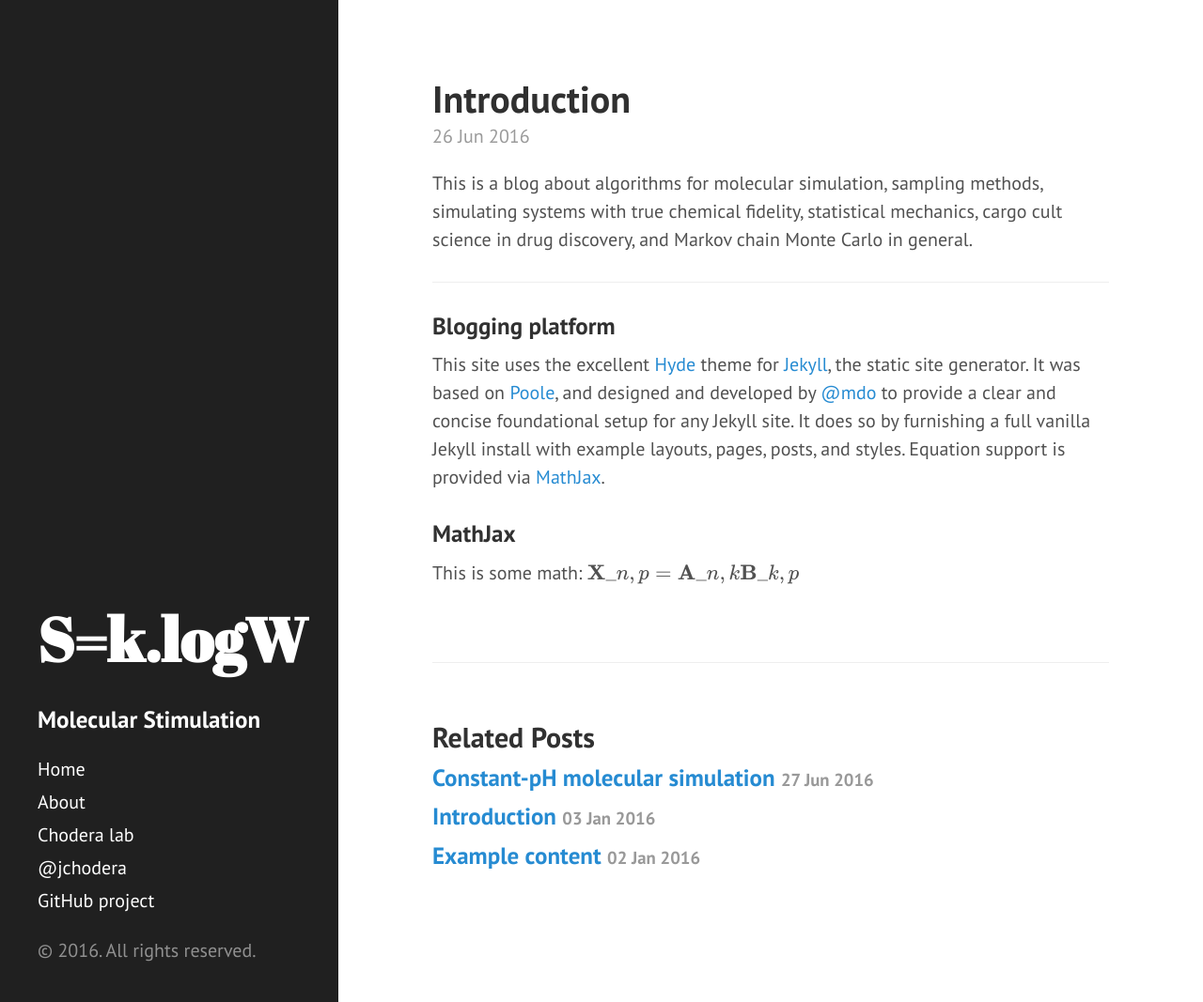
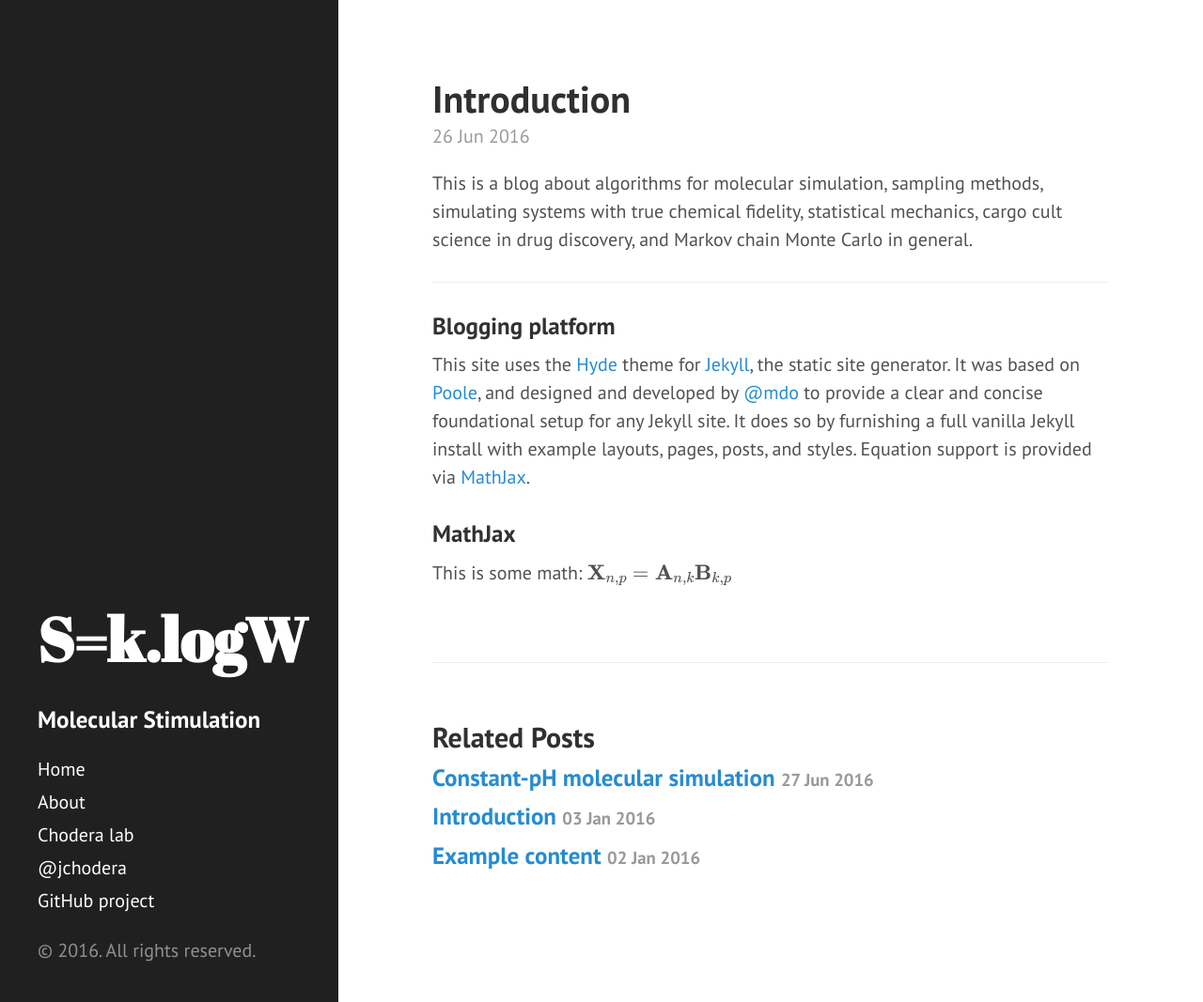
Before and after one commit to choderalab/klogw, a Jekyll site: the page built from _posts/2016-06-26-introduction.md, in a window 1280 px wide and 1067 px high. Shown: the whole window at 94% size. Built offline with Jekyll 4.4.1, drawn with Linux system fonts in a browser that asks for light colours; formulas are drawn with MathJax 3.

Commit message:
Fix mathjax?

```diff
--- a/_posts/2016-06-26-introduction.md
+++ b/_posts/2016-06-26-introduction.md
@@ -9,7 +9,7 @@ This is a blog about algorithms for molecular simulation, sampling methods, simu
 
 ### Blogging platform
 
-This site uses the excellent [Hyde](https://github.com/poole/hyde) theme for [Jekyll](http://jekyllrb.com), the static site generator.
+This site uses the [Hyde](https://github.com/poole/hyde) theme for [Jekyll](http://jekyllrb.com), the static site generator.
 It was based on [Poole](https://github.com/poole/poole), and designed and developed by [@mdo](https://twitter.com/mdo) to provide a clear and concise foundational setup for any Jekyll site.
 It does so by furnishing a full vanilla Jekyll install with example layouts, pages, posts, and styles.
 Equation support is provided via [MathJax](https://jekyllrb.com/docs/extras/).
@@ -17,4 +17,4 @@ Equation support is provided via [MathJax](https://jekyllrb.com/docs/extras/).
 ### MathJax
 
 This is some math:
-$$ \mathbf{X}\_{n,p} = \mathbf{A}\_{n,k} \mathbf{B}\_{k,p} $$
+$$ \mathbf{X}_{n,p} = \mathbf{A}_{n,k} \mathbf{B}_{k,p} $$
```
